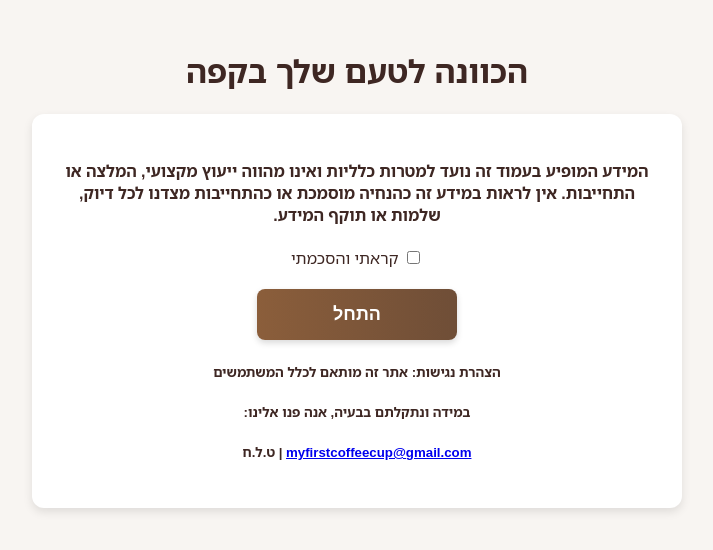
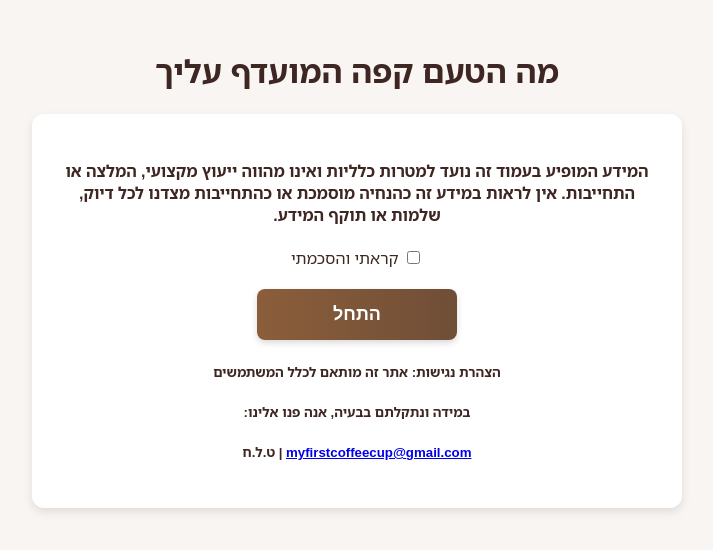
Before and after one commit to nirnag/mycoffeetaste, a plain HTML site: page index.html in a window 1280 px wide. Shown: the whole page, without its empty margins (283-996 px from the left). Drawn offline with Linux system fonts and the light colour scheme.

Commit message:
Update index.html

```diff
--- a/index.html
+++ b/index.html
@@ -4,7 +4,7 @@
     <script src="https://cdn.userway.org/widget.js" data-account="kogsbIn7RT"></script>
     <meta charset="UTF-8">
     <meta name="viewport" content="width=device-width, initial-scale=1.0">
-    <title><h1>הכוונה לטעם שלך בקפה</h1></title>
+    <title><h1>מה הטעם קפה המועדף עליך</h1></title>
     <link href="https://fonts.googleapis.com/css2?family=Noto+Sans+Hebrew:wght@300;400;700&display=swap" rel="stylesheet">
     <style>
     .disclaimer {
@@ -134,7 +134,7 @@
     </style>
 </head>
 <body>
-    <h1>הכוונה לטעם שלך בקפה</h1>
+    <h1>מה הטעם קפה המועדף עליך</h1>
     <div class="container">
     <div class="legal-section">
     <h4>המידע המופיע בעמוד זה נועד למטרות כלליות ואינו מהווה ייעוץ מקצועי, המלצה או התחייבות. אין לראות במידע זה כהנחיה מוסמכת או כהתחייבות מצדנו לכל דיוק, שלמות או תוקף המידע.
```
